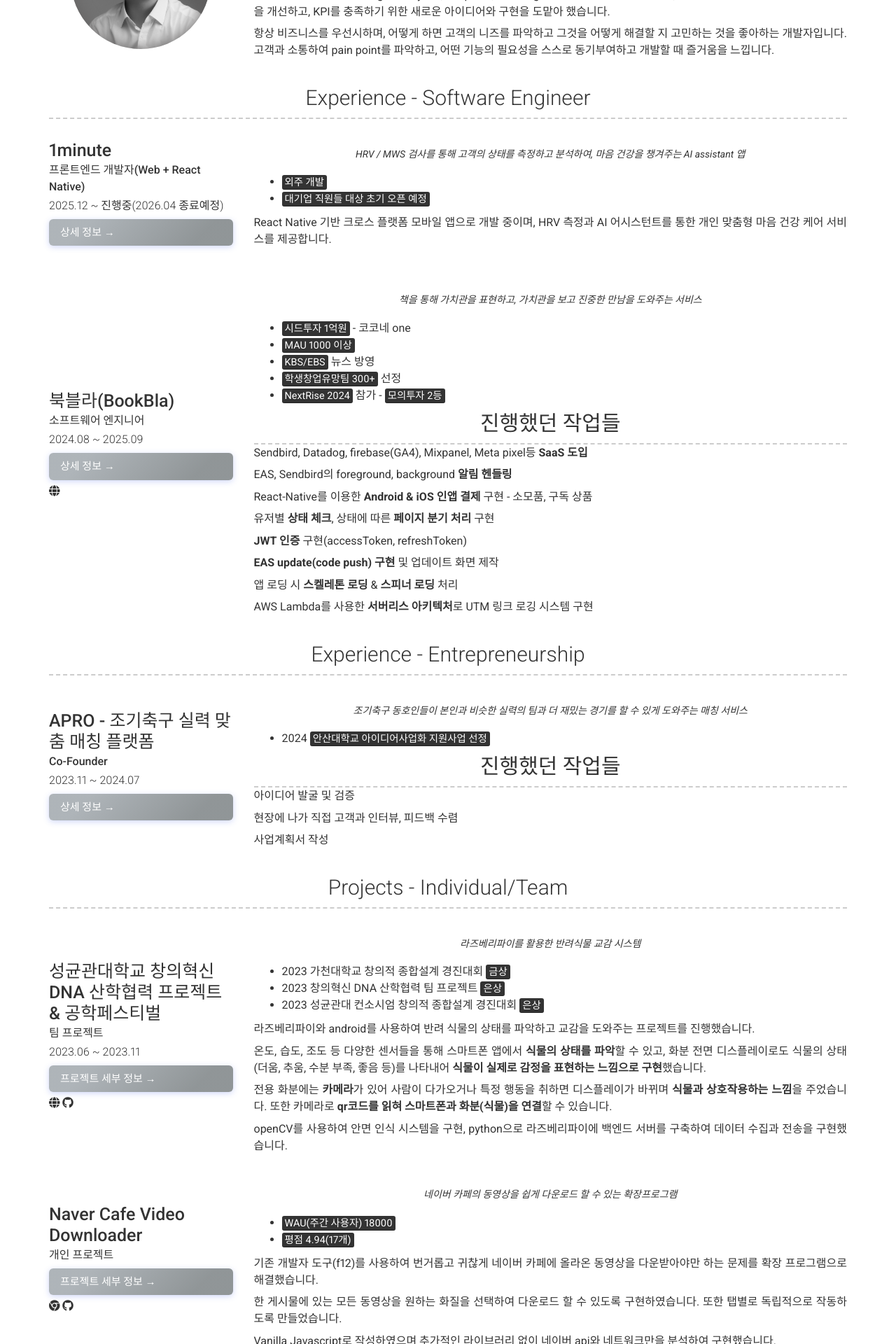
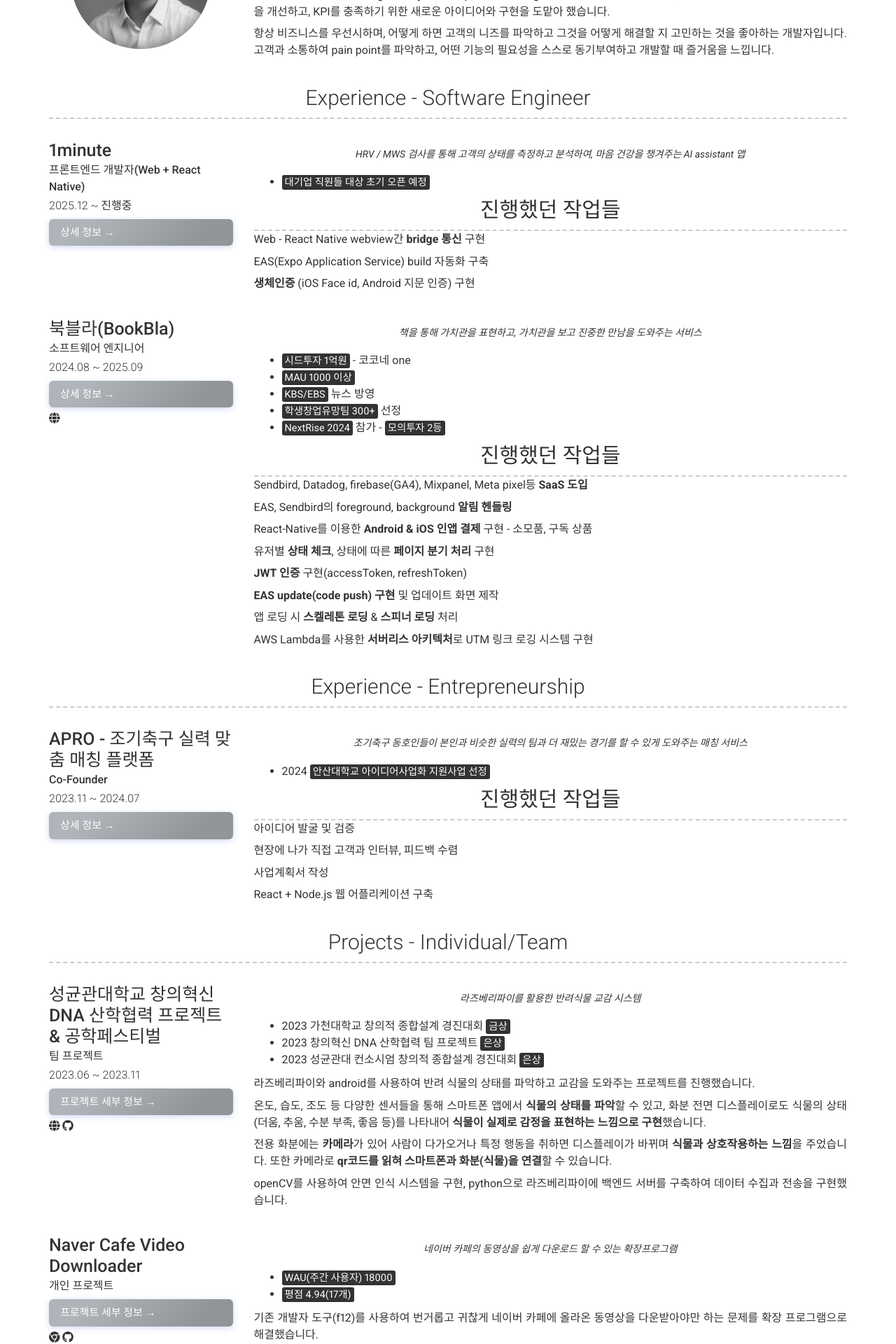
Before and after one commit to Hangyeol-SSeo/Hangyeol-SSeo.github.io, a Jekyll site: the page built from index.md, in a window 1280 px wide. Shown: the part 409-2329 px from the top of the page at 70% size. Built offline with Jekyll 4.4.1, drawn with Linux system fonts in a browser that asks for light colours; nearby versions of some CDN libraries.

Commit message:
제목부분 좌측 상단 배치

```diff
--- a/_config.yml
+++ b/_config.yml
@@ -68,16 +68,21 @@
       - layout: left
         title: 1minute
         sub_title: 프론트엔드 개발자(Web + React Native)
-        caption: 2025.12 ~ 진행중(2026.04 종료예정)
+        caption: 2025.12 ~ 진행중
         link: /projects/1minute/
         link_text: 상세 정보 →
         quote: >
           HRV / MWS 검사를 통해 고객의 상태를 측정하고 분석하여, 마음 건강을 챙겨주는 AI assistant 앱
         description: | # this will include new lines to allow paragraphs
-          - <mark>외주 개발</mark>
           - <mark>대기업 직원들 대상 초기 오픈 예정</mark>
 
-          React Native 기반 크로스 플랫폼 모바일 앱으로 개발 중이며, HRV 측정과 AI 어시스턴트를 통한 개인 맞춤형 마음 건강 케어 서비스를 제공합니다.
+          ### 진행했던 작업들
+
+          Web - React Native webview간 **bridge 통신** 구현
+
+          EAS(Expo Application Service) build 자동화 구축
+
+          **생체인증** (iOS Face id, Android 지문 인증) 구현
 
       - layout: left
         title: 북블라(BookBla)
@@ -137,6 +142,8 @@
           현장에 나가 직접 고객과 인터뷰, 피드백 수렴
 
           사업계획서 작성
+
+          React + Node.js 웹 어플리케이션 구축
 
   - title: Projects - Individual/Team
     layout: list # Type of content section (list/text)
--- a/assets/main.scss
+++ b/assets/main.scss
@@ -26,3 +26,10 @@
     text-decoration: none;
   }
 }
+
+// 좌측 정보(title, sub_title 등)를 상단 정렬 (데스크톱만)
+@media screen and (min-width: 768px) {
+  .layout .details {
+    justify-content: flex-start;
+  }
+}
```
Also changed, not shown: 2 other files.
